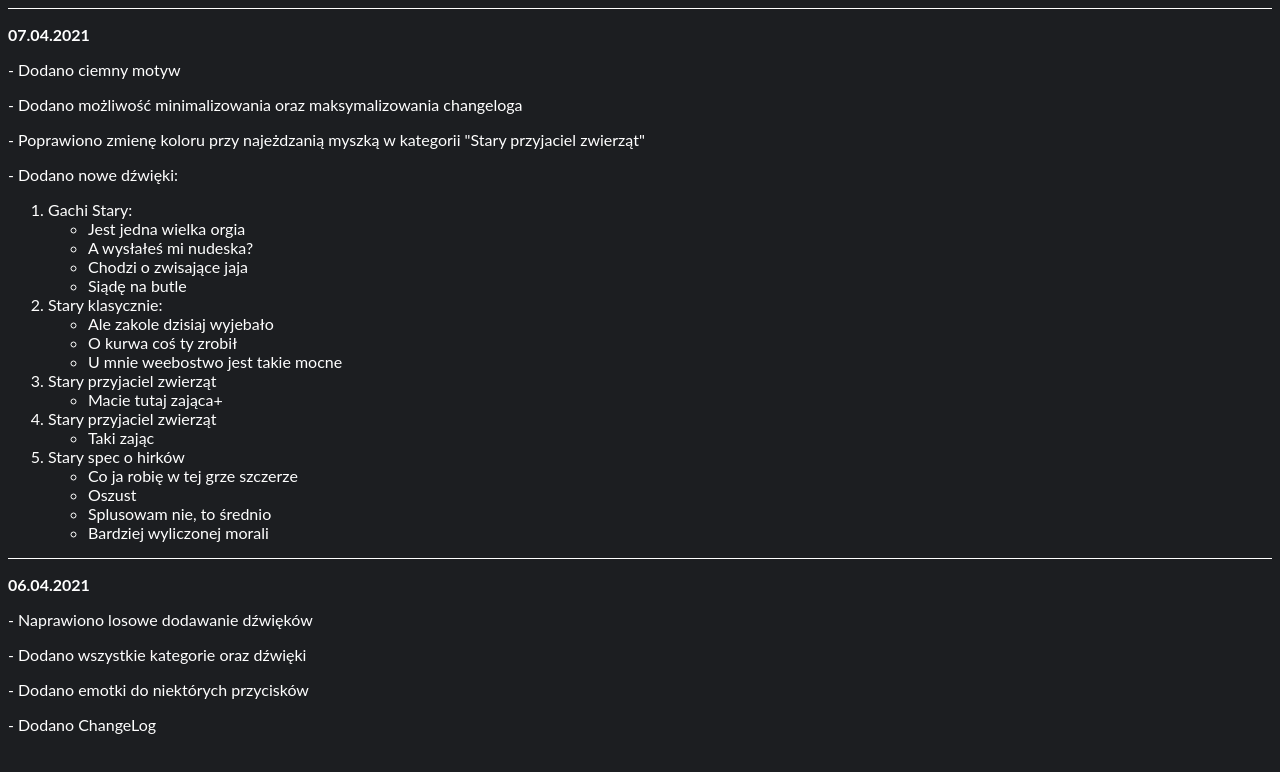
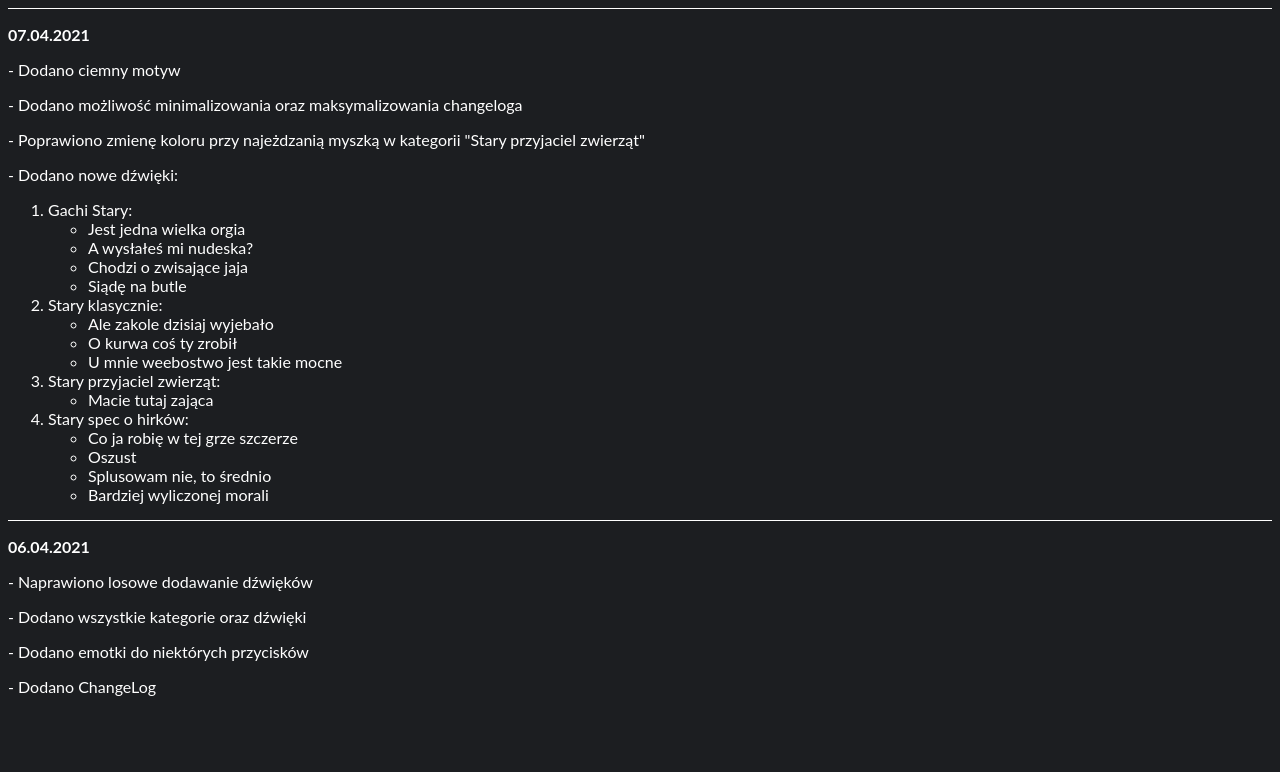
Before and after one commit to GluhammerDzbanBoard/GluhammerDzbanBoard.github.io, a plain HTML site: page changeLog.html in a window 1280 px wide. Drawn offline with Linux system fonts and the light colour scheme.

Commit message:
changelog refactor

```diff
--- a/changeLog.html
+++ b/changeLog.html
@@ -26,17 +26,12 @@
             <li>U mnie weebostwo jest takie mocne</li>
           </ul>
         </li>
-        <li> Stary przyjaciel zwierząt
+        <li> Stary przyjaciel zwierząt:
           <ul>
-            <li>Macie tutaj zająca+</li>
+            <li>Macie tutaj zająca</li>
           </ul>
         </li>
-        <li> Stary przyjaciel zwierząt
-          <ul>
-            <li>Taki zając</li>
-          </ul>
-        </li>
-        <li> Stary spec o hirków
+        <li> Stary spec o hirków:
           <ul>
             <li>Co ja robię w tej grze szczerze</li>
             <li>Oszust</li>
```
